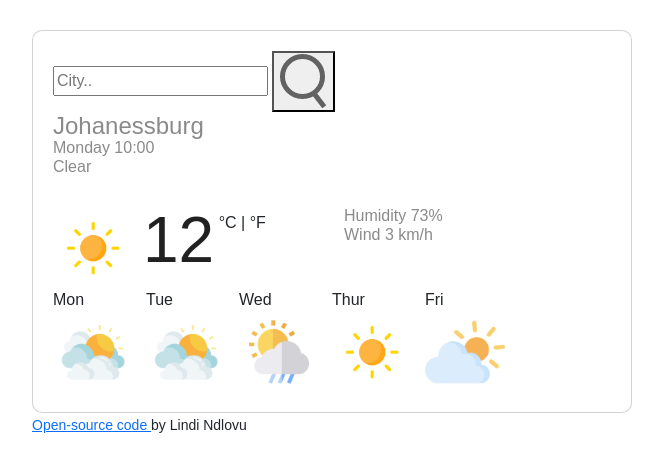
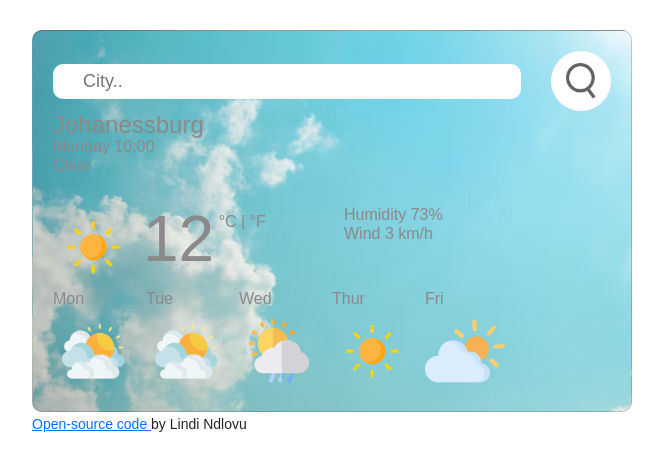
Before and after one commit to NdlovuLindi/Vanilla-Weather-App, a plain HTML site: page index.html in a window 1280 px wide. Shown: the whole page, without its empty margins (308-971 px from the left). Drawn offline with nearby package versions, Linux system fonts and the light colour scheme.

Commit message:
Added background image and styled search input

```diff
--- a/src/style.css
+++ b/src/style.css
@@ -30,6 +30,8 @@ li {
 .card {
   padding: 20px;
   border-radius: 10px;
+  background-image: url(../images/Sky.avif);
+  color: rgb(139, 137, 137);
 }
 .overview {
   margin-bottom: 20px;
@@ -40,7 +42,7 @@ li {
   height: 80px;
 }
 .weather-temperature strong {
-  color: rgb(33, 33, 33);
+  color: rgb(139, 137, 137);
   font-size: 64px;
   font-weight: 500;
   line-height: 1;
@@ -50,3 +52,33 @@ li {
   font-size: 16px;
   top: -34px;
 }
+.search {
+  width: 100%;
+  display: flex;
+  align-items: center;
+  justify-content: space-between;
+}
+.search input {
+  border: 0;
+  outline: 0;
+  background: #fff;
+  color: #555;
+  padding: 10px 30px;
+  height: 35px;
+  border-radius: 10px;
+  flex: 1;
+  margin-right: 30px;
+  font-size: 18px;
+}
+.search button {
+  border: 0;
+  outline: 0;
+  background: #fff;
+  border-radius: 50%;
+  width: 60px;
+  height: 60px;
+  cursor: pointer;
+}
+.search button img {
+  width: 30px;
+}
```
Also changed, not shown: images/Sky.avif (added).
